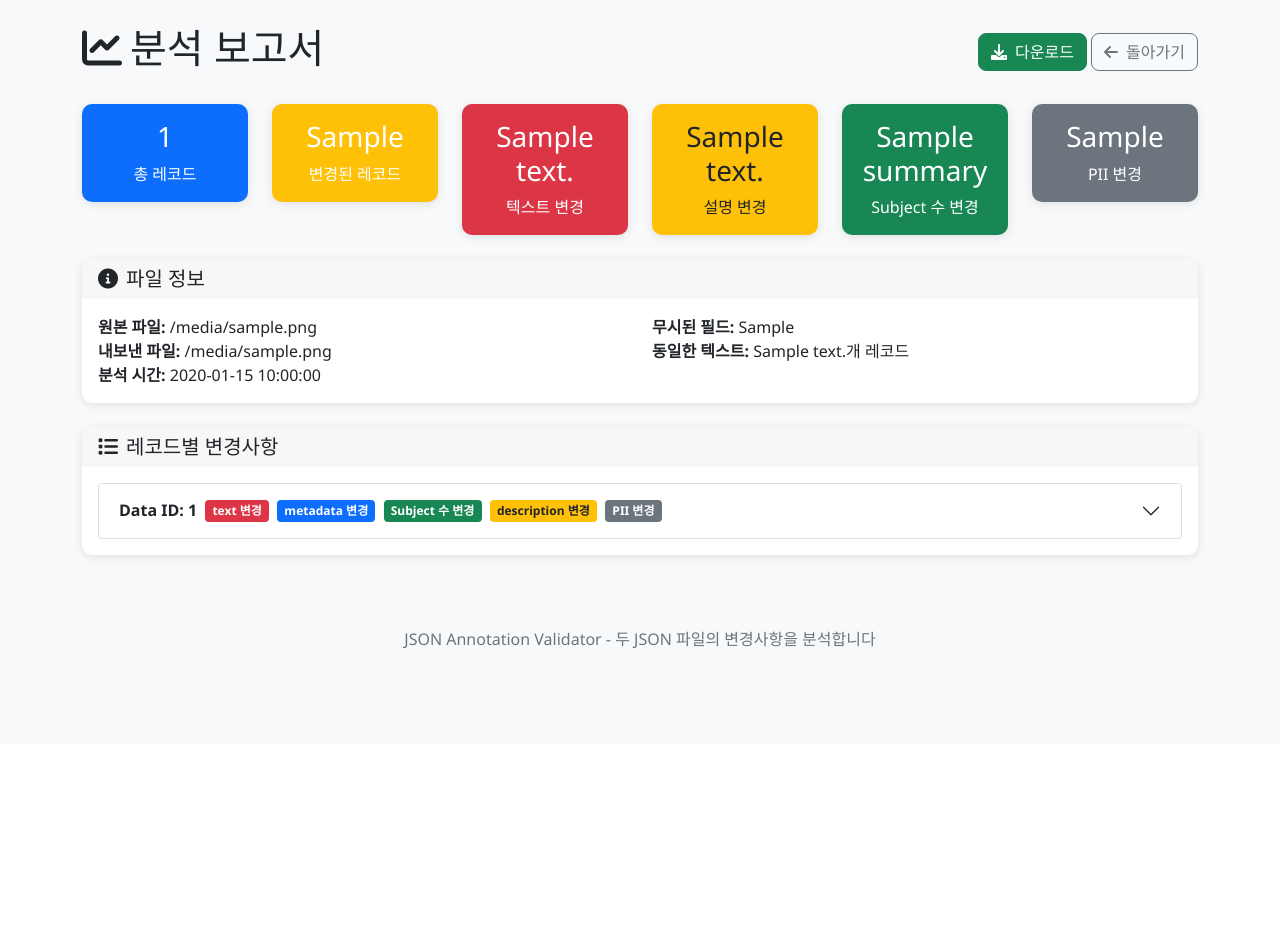
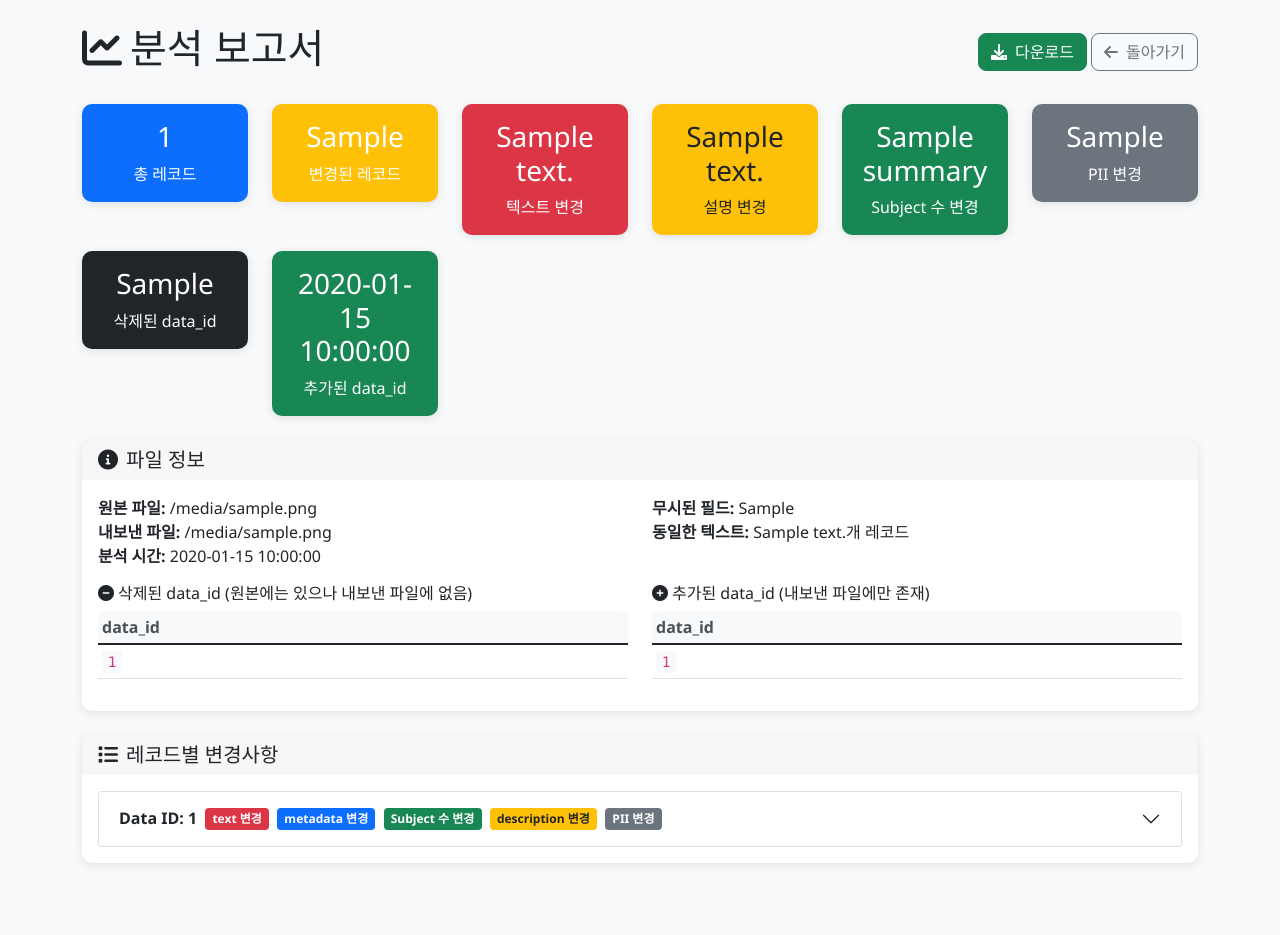
Before and after one commit to tama0728/TAB_annotation_analysis, a Flask app: template app/templates/report.html in a window 1280 px wide. Shown: the part 56-991 px from the top of the page. Before the commit the page ends 704 px from the top, so only its background shows below. Run offline with Flask 3, Linux system fonts and the light colour scheme; the template is opened without the code that fills it: most values are stand-ins (such as "Sample title", 1, 10 or a date in 2020).

Commit message:
UI 개선

```diff
--- a/app/routes.py
+++ b/app/routes.py
@@ -68,7 +68,9 @@ def upload_files():
                 'text_changes': report['summary']['text_changes'],
                 'description_changes': report['summary']['description_changes'],
                 'subject_count_changes': report['summary']['subject_count_changes'],
-                'pii_annotation_changes': report['summary']['pii_annotation_changes']
+                'pii_annotation_changes': report['summary']['pii_annotation_changes'],
+                'data_ids_removed': report['summary'].get('data_ids_removed', 0),
+                'data_ids_added': report['summary'].get('data_ids_added', 0)
             }
         })
 
--- a/app/templates/report.html
+++ b/app/templates/report.html
@@ -67,6 +67,22 @@
                     </div>
                 </div>
             </div>
+            <div class="col-md-2 mt-3">
+                <div class="card bg-dark text-white">
+                    <div class="card-body text-center">
+                        <h3>{{ report.summary.data_ids_removed or 0 }}</h3>
+                        <p class="mb-0">삭제된 data_id</p>
+                    </div>
+                </div>
+            </div>
+            <div class="col-md-2 mt-3">
+                <div class="card bg-success text-white">
+                    <div class="card-body text-center">
+                        <h3>{{ report.summary.data_ids_added or 0 }}</h3>
+                        <p class="mb-0">추가된 data_id</p>
+                    </div>
+                </div>
+            </div>
         </div>
 
         <!-- File Information -->
@@ -86,6 +102,56 @@
                         <strong>동일한 텍스트:</strong> {{ report.summary.identical_text_content }}개 레코드
                     </div>
                 </div>
+                {% if report.id_changes %}
+                <div class="row mt-3">
+                    <div class="col-md-6">
+                        <h6><i class="fas fa-minus-circle me-1"></i>삭제된 data_id (원본에는 있으나 내보낸 파일에 없음)</h6>
+                        {% if report.id_changes.missing_in_exported %}
+                        <div class="table-responsive">
+                            <table class="table table-sm">
+                                <thead>
+                                    <tr>
+                                        <th>data_id</th>
+                                    </tr>
+                                </thead>
+                                <tbody>
+                                    {% for did in report.id_changes.missing_in_exported %}
+                                    <tr>
+                                        <td><code>{{ did }}</code></td>
+                                    </tr>
+                                    {% endfor %}
+                                </tbody>
+                            </table>
+                        </div>
+                        {% else %}
+                        <div class="text-muted">없음</div>
+                        {% endif %}
+                    </div>
+                    <div class="col-md-6">
+                        <h6><i class="fas fa-plus-circle me-1"></i>추가된 data_id (내보낸 파일에만 존재)</h6>
+                        {% if report.id_changes.added_in_exported %}
+                        <div class="table-responsive">
+                            <table class="table table-sm">
+                                <thead>
+                                    <tr>
+                                        <th>data_id</th>
+                                    </tr>
+                                </thead>
+                                <tbody>
+                                    {% for did in report.id_changes.added_in_exported %}
+                                    <tr>
+                                        <td><code>{{ did }}</code></td>
+                                    </tr>
+                                    {% endfor %}
+                                </tbody>
+                            </table>
+                        </div>
+                        {% else %}
+                        <div class="text-muted">없음</div>
+                        {% endif %}
+                    </div>
+                </div>
+                {% endif %}
             </div>
         </div>
 
```
Also changed, not shown: app/templates/index.html (+17 -1 lines), core/analyzer.py (+20 -2 lines).
